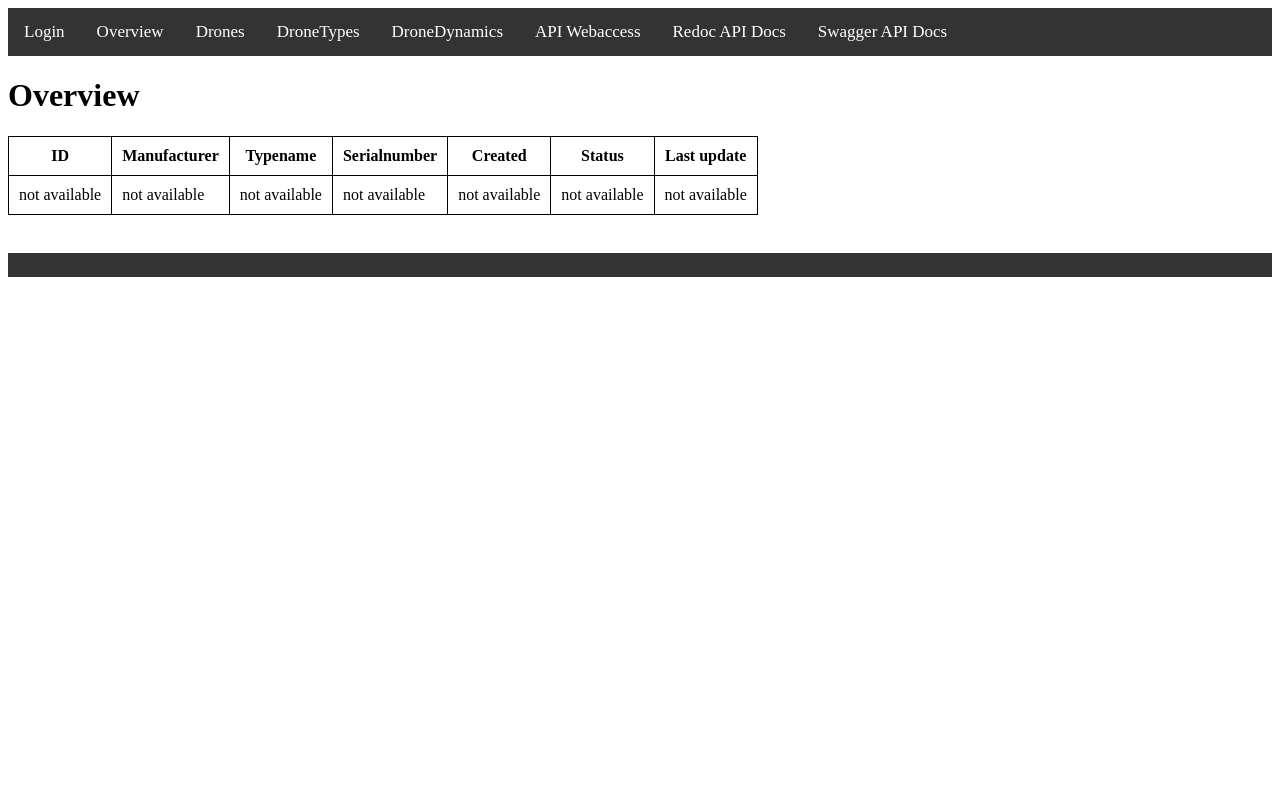
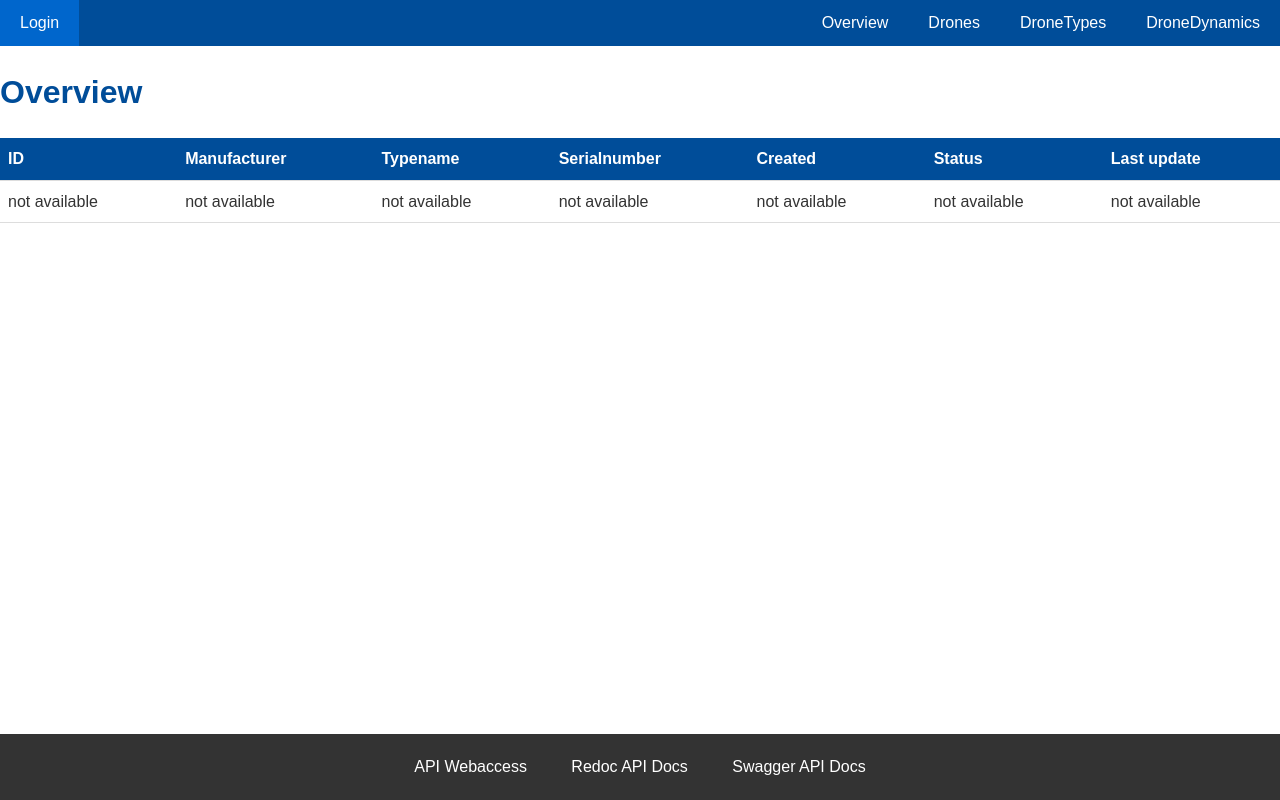
Before and after one commit to rmuellerb/DroneSim, a Django app: template simulator/templates/simulator/index.html in a window 1280 px wide. Run offline with Django 4.2, Linux system fonts and the light colour scheme; the template is opened without the code that fills it, so the values that code supplies are empty.

Commit message:
Created CSS for the site

```diff
--- a/simulator/static/simulator/style.css
+++ b/simulator/static/simulator/style.css
@@ -1,60 +1,144 @@
-table, th, td {
-    border-collapse: collapse;
-    border: solid 1px black;
-    padding: 10px;
-}
-th, td {
-    padding-left: 10px;
-    padding-right: 10px;
+/* Grundlegende Styles */
+body {
+    font-family: Arial, sans-serif;
+    line-height: 1.6;
+    margin: 0;
+    padding: 0;
+    color: #333;
 }
 
+/* Header-Menü */
 .header-menu {
-    background-color: #333; /* Dunkler Hintergrund */
-    overflow: hidden; /* Verhindert das Überlaufen von Inhalten */
+    display: flex;
+    justify-content: center;
+    align-items: center;
+    background-color: #004d99; /* Dunkelblau */
+    color: white;
+}
+
+.header-menu .left-item {
+    margin-right: auto;
 }
 
 .header-menu a {
-    float: left; /* Links nebeneinander anordnen */
-    color: white; /* Textfarbe */
-    text-align: center; /* Zentriert den Text innerhalb des Links */
-    padding: 14px 16px; /* Innenabstand */
-    text-decoration: none; /* Entfernt Unterstreichung */
-    font-size: 17px; /* Schriftgröße */
+    color: white;
+    padding: 10px 20px;
+    text-decoration: none;
+    display: inline-block;
 }
 
 .header-menu a:hover {
-    background-color: #ddd; /* Hintergrundfarbe beim Hover */
-    color: black; /* Textfarbe beim Hover */
+    background-color: #0066cc; /* Helleres Blau */
 }
 
-/* Optional: Stil für den aktiven Link */
-.header-menu a.active {
-    background-color: #04AA6D; /* Hintergrundfarbe für aktiven Link */
-    color: white; /* Textfarbe für aktiven Link */
-}
-
+/* Footer-Menü */
 .footer-menu {
-    background-color: #333; /* Dunkler Hintergrund, gleich wie Header */
-    overflow: hidden; /* Verhindert das Überlaufen von Inhalten */
-    text-align: center; /* Zentriert die Links */
-    margin-top: 20px;
+    background-color: #333; /* Dunkelgrau */
+    color: white;
+    text-align: center;
+    padding: 10px 0;
+    width: 100%;
+    position: fixed;
+    bottom: 0;
 }
 
 .footer-menu a {
-    display: inline-block; /* Links nebeneinander anordnen */
-    color: white; /* Textfarbe, gleich wie Header */
-    padding: 10px 15px; /* Etwas kleinerer Innenabstand als im Header */
-    text-decoration: none; /* Entfernt Unterstreichung */
-    font-size: 14px; /* Kleinere Schriftgröße */
+    color: white;
+    padding: 10px 20px;
+    text-decoration: none;
+    display: inline-block;
 }
 
 .footer-menu a:hover {
-    background-color: #ddd; /* Hintergrundfarbe beim Hover */
-    color: black; /* Textfarbe beim Hover */
+    background-color: #555; /* Helleres Grau */
 }
 
-/* Optional: Stil für den aktiven Link im Footer */
-.footer-menu a.active {
-    background-color: #04AA6D; /* Hintergrundfarbe für aktiven Link */
-    color: white; /* Textfarbe für aktiven Link */
+/* Überschriften */
+h1, h2, h3, h4, h5, h6 {
+    color: #004d99; /* Dunkelblau, passend zum Header */
+    margin-bottom: 20px;
 }
+
+/* Buttons */
+button, .button {
+    background-color: #004d99; /* Dunkelblau */
+    color: white;
+    border: none;
+    padding: 10px 20px;
+    text-align: center;
+    text-decoration: none;
+    display: inline-block;
+    margin: 4px 2px;
+    cursor: pointer;
+    border-radius: 5px;
+}
+
+button:hover, .button:hover {
+    background-color: #0066cc; /* Helleres Blau */
+}
+
+/* Formulare */
+input[type="text"], input[type="email"], input[type="password"], select, textarea {
+    width: 100%;
+    padding: 12px 20px;
+    margin: 8px 0;
+    display: inline-block;
+    border: 1px solid #ccc;
+    border-radius: 4px;
+    box-sizing: border-box;
+}
+
+input[type="submit"] {
+    background-color: #004d99; /* Dunkelblau */
+    color: white;
+    padding: 14px 20px;
+    border: none;
+    border-radius: 4px;
+    cursor: pointer;
+}
+
+input[type="submit"]:hover {
+    background-color: #0066cc; /* Helleres Blau */
+}
+
+/* Tabellen */
+table {
+    border-collapse: collapse;
+    width: 100%;
+    margin-bottom: 20px;
+}
+
+th, td {
+    text-align: left;
+    padding: 8px;
+    border-bottom: 1px solid #ddd;
+}
+
+th {
+    background-color: #004d99; /* Dunkelblau */
+    color: white;
+}
+
+tr:hover {
+    background-color: #f5f5f5;
+}
+
+main {
+    margin-bottom: 50px;
+}
+
+.form-container {
+    max-width: 400px;
+    margin: auto;
+}
+
+.index-form-container {
+    display: flex;
+    justify-content: flex-start;
+    align-items: center;
+    padding: 10px;
+}
+
+.index-form-container form {
+    margin: 0 10px;
+}
--- a/simulator/templates/simulator/base.html
+++ b/simulator/templates/simulator/base.html
@@ -8,27 +8,28 @@
         <link rel="stylesheet" href="{% static 'simulator/style.css' %}">
         <div class="header-menu">
             {% if user.is_authenticated %}
-            <a href="{% url 'logout' %}">Hello {{ user.username }} - Logout</a>
-                {% if user.is_superuser %}
-                    <a href="{% url 'admin:index' %}">Admin</a>
-                {% endif %}
+            <a href="{% url 'logout' %}" class="left-item">Hello {{ user.username }} - Logout</a>
+            {% if user.is_superuser %}
+            <a href="{% url 'admin:index' %}">Admin</a>
+            {% endif %}
             {% else %}
-            <a href="{% url 'login' %}">Login</a>
+            <a href="{% url 'login' %}" class="left-item">Login</a>
             {% endif %}
             <a href="{% url 'index' %}">Overview</a>
             <a href="{% url 'simulator:drones' %}">Drones</a>
             <a href="{% url 'simulator:dronetypes' %}">DroneTypes</a>
             <a href="{% url 'simulator:dronedynamics' %}">DroneDynamics</a>
+        </div>
+        <main>
+            <div class="main-content">
+                {% block content %}
+                {% endblock %}
+            </div>
+        </main>
+        <div class="footer-menu">
             <a href="/api/">API Webaccess</a>
             <a href="{% url 'schema-redoc' %}">Redoc API Docs</a>
             <a href="{% url 'schema-swagger-ui' %}">Swagger API Docs</a>
         </div>
-        <div>
-            {% block content %}
-            {% endblock %}
-        </div>
-        <div class="footer-menu">
-            <a href="#imprint"></a>
-        </div>
     </body>
 </html>
--- a/simulator/templates/simulator/index.html
+++ b/simulator/templates/simulator/index.html
@@ -44,7 +44,7 @@
     {% endfor %}
 </table>
 <br>
-<div>
+<div class="index-form-container">
     {% if user.is_superuser %}
     <form action="{% url 'simulator:init' %}" method="post">
         {% csrf_token %}
@@ -58,7 +58,6 @@
             Flush database
         </button>
     </form>
-
     <form action="{% url 'simulator:index' %}" method="post">
         {% csrf_token %}
         {{ modechooseform.as_p }}
```
Also changed, not shown: simulator/static/simulator/style_old.css (added, +60 -0 lines), simulator/templates/registration/login.html (+7 -5 lines), 2 other files.
